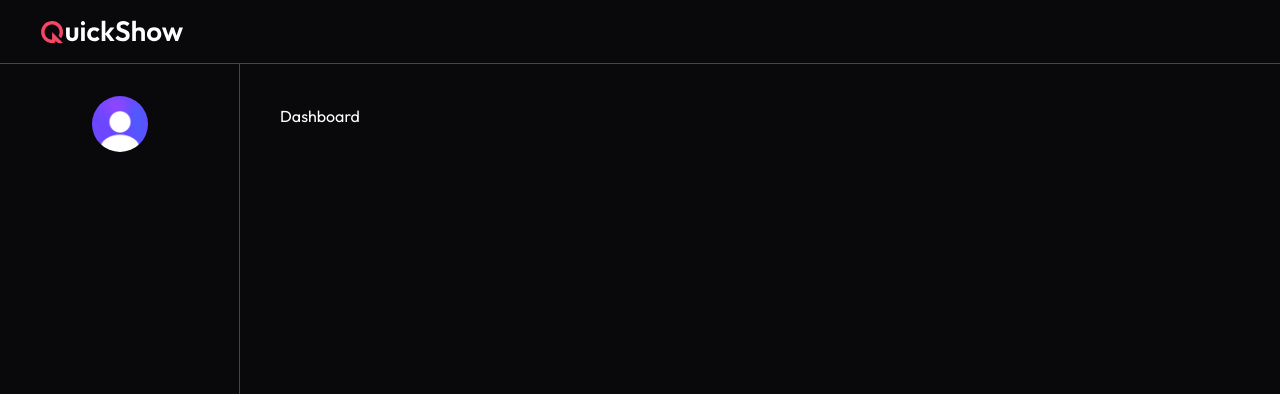
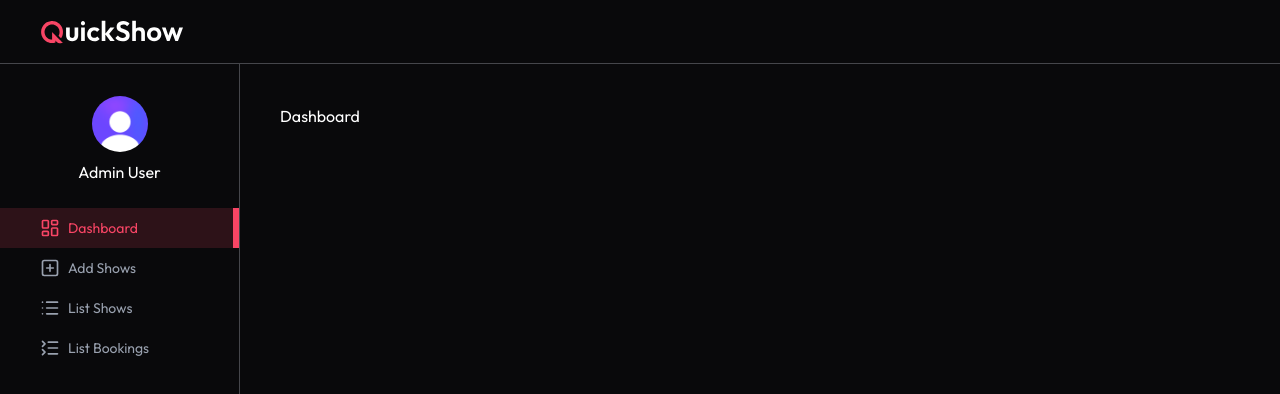
Before and after one commit to sujan2000/Movie-Ticket-Booking, a React (Vite) app in the folder client/: page /admin in a window 1280 px wide. Shown: the top 394 px of the page. Built offline with nearby package versions, Linux system fonts and the light colour scheme; the HTML template or start-up script is replaced by a standard one.

Commit message:
navbar link added

```diff
--- a/client/src/components/admin/AdminSidebar.jsx
+++ b/client/src/components/admin/AdminSidebar.jsx
@@ -1,6 +1,7 @@
 import { LayoutDashboardIcon, ListCollapseIcon, ListIcon, PlusSquareIcon } from 'lucide-react'
 import React from 'react'
 import { assets } from '../../assets/assets'
+import { NavLink } from 'react-router-dom'
 
 
 const AdminSidebar = () => {
@@ -24,6 +25,21 @@ const AdminSidebar = () => {
         <div className="h-[calc(100vh-64px)] md:flex flex-col items-center pt-8 max-w-13 md:max-w-60 w-full
         border-r border-gray-300/30 text-sm">
             <img className="h-9 md:h-14 w-9 md:w-14 rounded-full mx-auto" src={user.imageUrl} alt="sidebar" />
+            <p className="mt-2 text-base max-md:hidden">{user.firstName} {user.lastName}</p>
+            <div className="w-full">
+                {adminNavlinks.map((link, index) => (
+                    <NavLink key={index} to={link.path} className={({ isActive }) => `relative flex items-center max-md:justify-center gap-2
+                w-full py-2.5 md:pl-10 first:mt-6 text-gray-400 ${isActive && 'bg-primary/15 text-primary group'}`}>
+                        {({ isActive }) => (
+                            <>
+                                <link.icon className="w-5 h-5" />
+                                <p className="max-md:hidden">{link.name}</p>
+                                <span className={`w-1.5 h-10 rounded-1 right-0 absolute ${isActive && 'bg-primary'}`} />
+                            </>
+                        )}
+                    </NavLink>
+                ))}
+            </div>
         </div>
     )
 
```
